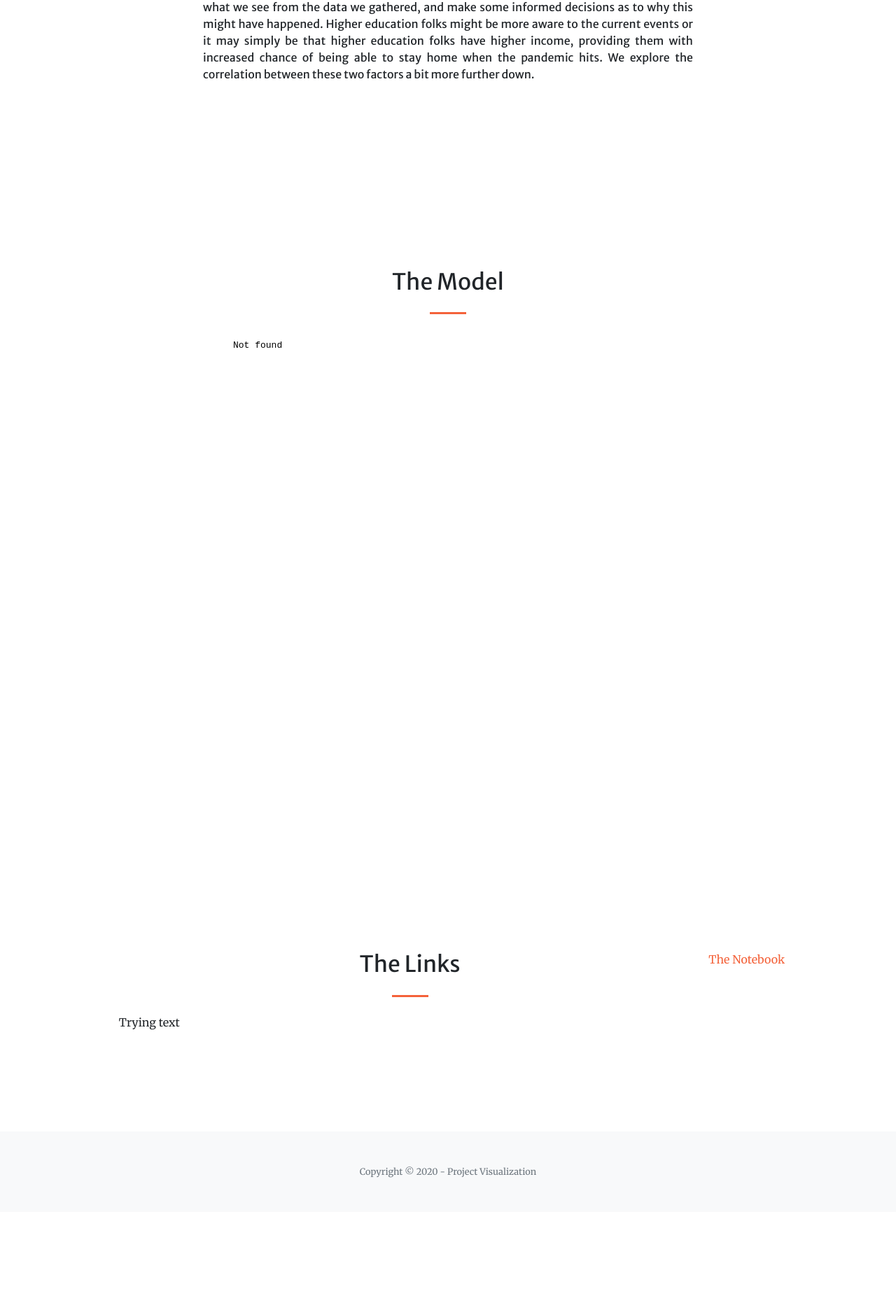
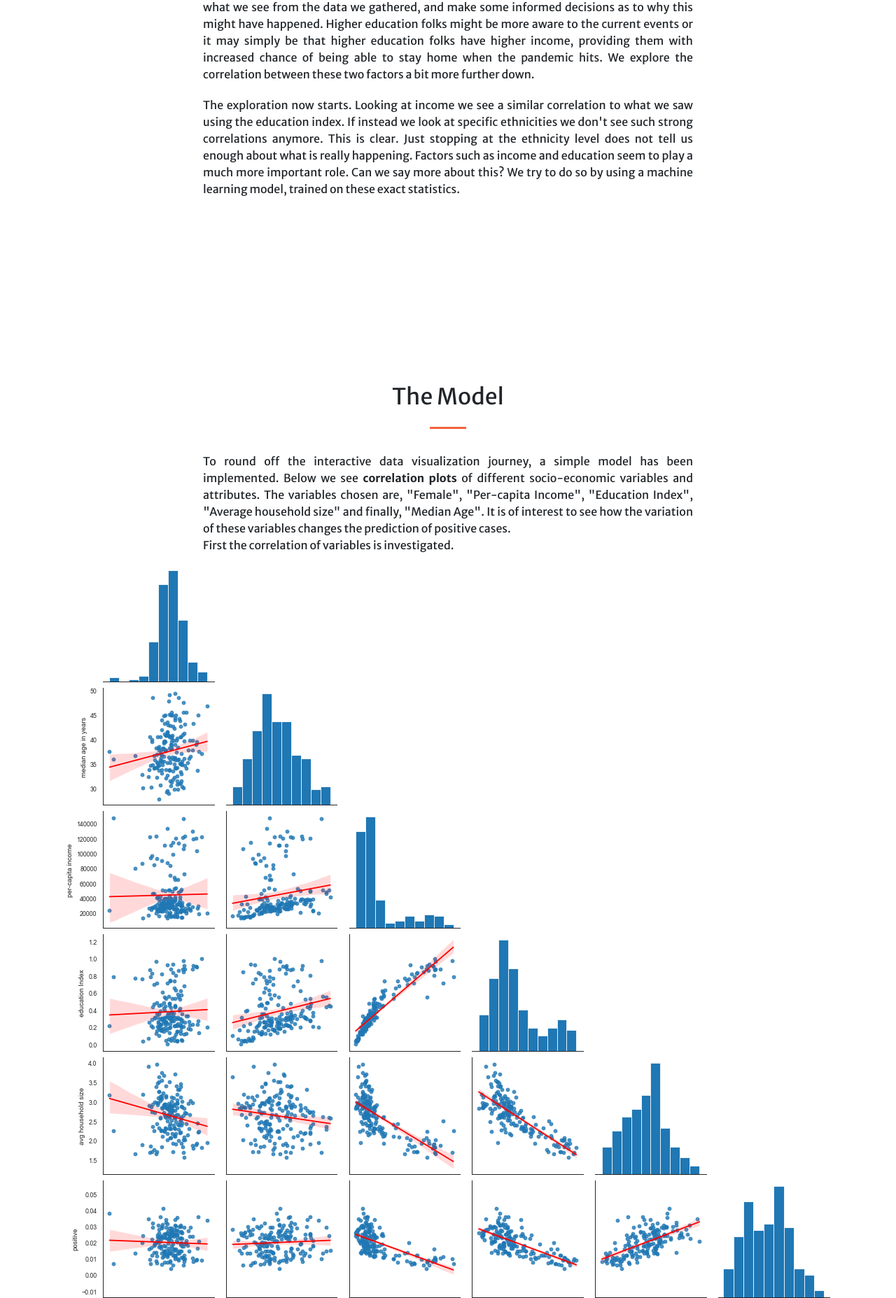
Before and after one commit to apra/nyc.covid19, a plain HTML site: page index.html in a window 1280 px wide. Shown: the part 7675-9530 px from the top of the page at 70% size. Before the commit the page ends 9407 px from the top, so only its background shows below. Drawn offline with nearby package versions, Linux system fonts and the light colour scheme.

Commit message:
added dataset

```diff
--- a/index.html
+++ b/index.html
@@ -268,12 +268,21 @@
             number of people living in the same area.
         </p>
         <p class="text">
-            We then want to focus on the <b>education index</b>, where we can more clearly see a correlation. Higher education
+            We then want to focus on the <b>education index</b>, where we can more clearly see a correlation. Higher
+            education
             often leads to lower spread of Coronavirus. Here, it is important to refrain from speculations. Correlation
             does not imply causation. We can only point out that this is what we see from the data we gathered, and make
             some informed decisions as to why this might have happened. Higher education folks might be more aware to
             the current events or it may simply be that higher education folks have higher income, providing them with
-            increased chance of being able to stay home when the pandemic hits. We explore the correlation between these two factors a bit more further down.
+            increased chance of being able to stay home when the pandemic hits. We explore the correlation between these
+            two factors a bit more further down.
+        </p>
+        <p class="text">
+            The exploration now starts. Looking at income we see a similar correlation to what we saw using the
+            education index. If instead we look at specific ethnicities we don't see such strong correlations anymore.
+            This is clear. Just stopping at the ethnicity level does not tell us enough about what is really happening.
+            Factors such as income and education seem to play a much more important role. Can we say more about this? We
+            try to do so by using a machine learning model, trained on these exact statistics.
         </p>
 
 
@@ -288,10 +297,36 @@
                 <hr class="divider my-4"/>
 
             </div>
+            <p class="text">
+                To round off the interactive data visualization journey, a simple model has been implemented. Below we
+                see <b>correlation plots</b> of different socio-economic variables and attributes. The variables chosen
+                are,
+                "Female", "Per-capita Income", "Education Index", "Average household size" and finally, "Median Age". It
+                is of interest to see how the variation of these variables changes the prediction of positive cases.
+                <br>
+
+                First the correlation of variables is investigated.
+            </p>
+            <img src="pairplot.png"/>
+            <p class="text">
+                Above we see that there is a strong correlation between "<i>Per-capita Income</i>", "<i>Average Household Size</i>"
+                and "<i>Education Index</i>". There is also correlation between number of positive cases and the before mentioned
+                variables. These variables are used to setup the model. The model implemented is based on simple linear
+                regression. The coefficients of the model allow us to variate the variables and see how they affect the
+                response variable, which is simply the number of positive cases. It is not of interest to have an
+                accurate prediction, but more so of being able to do inference.
+            </p>p>
             <iframe style="width: 630px;" class="vizs" src="viz4"></iframe>
-        </div>
-        <div class="row">
-
+            <p class="text">
+                When moving the slides and pressing the "<i>Predict Positives</i>" button a prediction will be made. It shows
+                the predicted number of positive cases based on the input from the slides. It can now be seen that the
+                prediction decreases when moving the "<i>Education index</i>" or "<i>Precentage of females</i>" up. While it decreases
+                when sliding "<i>Median Age</i>" or "<i>Average household size</i>" up. This corresponds with the findings earlier.
+                The reason "<i>Income</i>" is not shown in the sliders, is that "Education index" is so highly correlated with
+                it, that it fully explains the information of "Income", so likewise an increase in "Income" would
+                decrease the prediction output. So to have a higher chance of contracting COVID-19, be a male with low
+                income, low education, a high household size and preferably also old.
+            </p>
         </div>
     </div>
 </section>
@@ -304,14 +339,13 @@
                 <hr class="divider my-4"/>
 
             </div>
-            <p><a href="">The Notebook</a> </p>
+
 
         </div>
-        <div class="row">
-            <div class="col-lg-4 mr-auto text-center">
-                <p>Trying text</p>
-            </div>
-        </div>
+        <p class="text"><a href="https://nbviewer.jupyter.org/github/apra/nyc.covid19/blob/master/main.ipynb">The
+            Notebook</a></p>
+        <p class="text"><a href="https://github.com/apra/nyc.covid19/datasets">The cleaned datasets</a></p>
+
     </div>
 </section>
 <!-- Footer-->
```
Also changed, not shown: pairplot.png (added), 3 other files.
